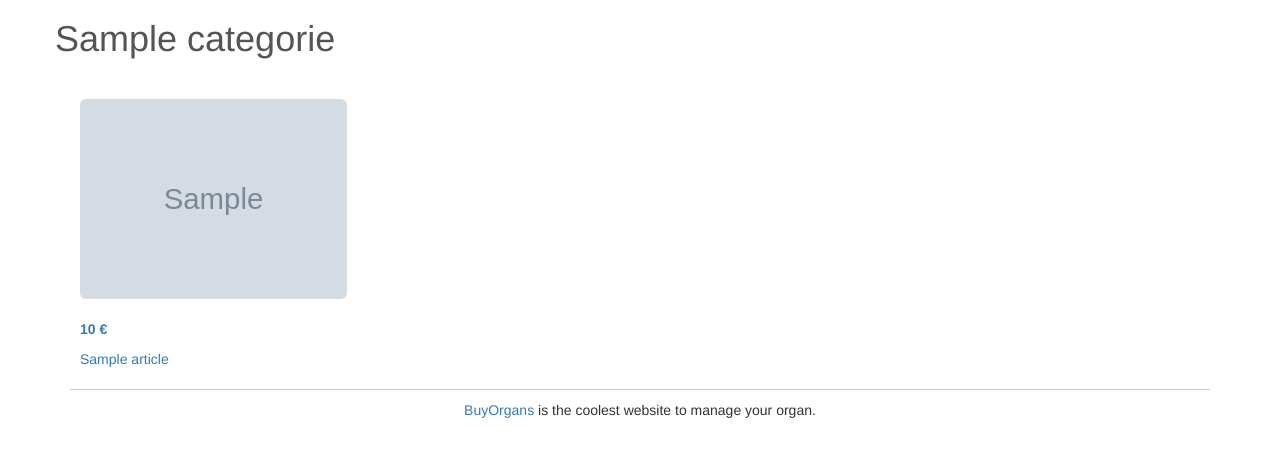
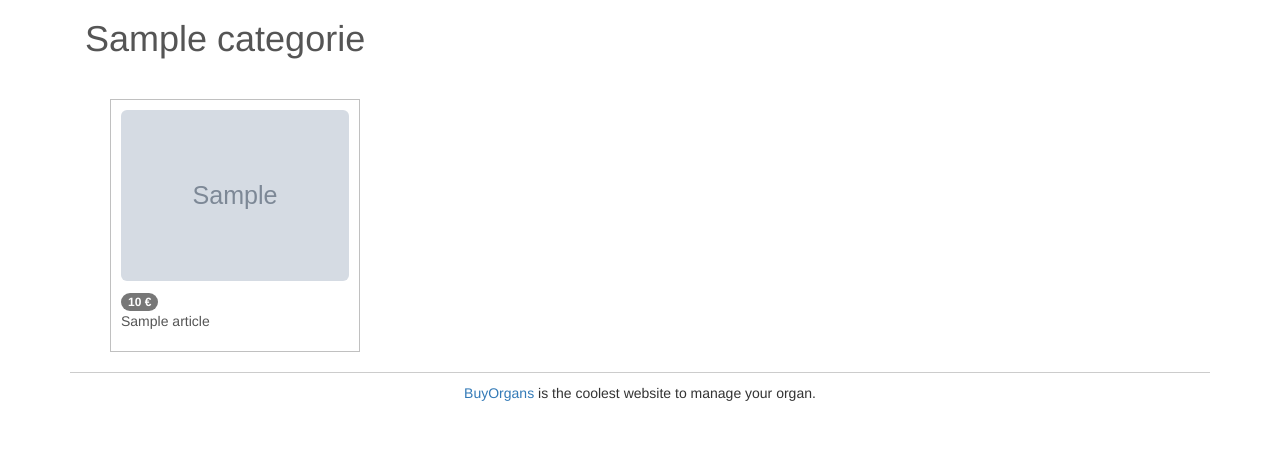
Before and after one commit to polytechlyon-isi2/BuyOrgans, a PHP site: template views/categorie.html.twig in a window 1280 px wide. Shown: the part 51-508 px from the top of the page. Run offline with PHP 8.4, Linux system fonts and the light colour scheme; the template is opened without the code that fills it: most values are stand-ins (such as "Sample title", 1, 10 or a date in 2020); grey boxes marked "Sample" are stand-in pictures; some libraries are stand-ins or nearby versions.

Commit message:
improve articles by categories

```diff
--- a/views/categorie.html.twig
+++ b/views/categorie.html.twig
@@ -7,14 +7,18 @@
     <br/>
     <div class ='row article'>
     {% for article in articles %}
-        <a href="{{ path('article', { 'id': article.id }) }}">
-        <div class='col-md-3'>
-            <img src="/img/{{ article.getImage() }}" class="img-rounded">
-            <br/><br/>
-            <p class='price'>{{ article.price }} €</p>
-            <p class='name'>{{ article.title }}</p>
+        <div class='col-md-3 col-sm-6 col-xs-12'>
+            <div class="box">
+            <a href="{{ path('article', { 'id': article.id }) }}">
+                <p class="image"><img src="/img/{{ article.getImage() }}" class="img-rounded img-responsive"></p>
+                <p>
+                    <span class="badge price">{{ article.price }} €</span>
+                    <br/>
+                    <span class="title">{{ article.title }}</span>
+                </p>
+            </a>
+            </div>
         </div>
-        </a>
     {% endfor %}
     </div>
 {% endblock %}
--- a/views/index.html.twig
+++ b/views/index.html.twig
@@ -9,10 +9,10 @@
 {% for categorie in categories %}
 <a class="catTitle" href="{{ path('categorie', { 'id': categorie.id }) }}">
 	<div class ='row categorie'>
-		<div class='col-md-2'>
-		    <img src="/img/{{ categorie.getImage() }}" class="img-rounded">
+		<div class='col-md-2 col-sm-4 col-xs-12'>
+		    <img src="/img/{{ categorie.getImage() }}" class="img-rounded img-responsive">
 		</div>
-		<div class='col-md-10'>
+		<div class='col-md-10 col-sm-8 col-xs-12'>
 			<h2>{{ categorie.title }}</h2>
 		</div>
 	</div>
--- a/views/layout.html.twig
+++ b/views/layout.html.twig
@@ -47,7 +47,7 @@
                 </div>
             </div><!-- /.container -->
         </nav>
-        <div id="content" class="row">{% block content %}{% endblock %}</div>
+        <div id="content" class="container">{% block content %}{% endblock %}</div>
         <footer class="footer">
             <a href="https://github.com/polytechlyon-isi2/BuyOrgans">BuyOrgans</a> is the coolest website to manage your organ.
         </footer>
--- a/web/css/buyorgans.css
+++ b/web/css/buyorgans.css
@@ -1,24 +1,18 @@
 body {
-
     padding-top: 50px;
-
 }
 
 
 .footer {
-
     border-top: 1px solid #ccc;
-
     padding-top: 10px;
-
     text-align: center;
-
 }
 
 .categorie{
 	border-bottom: 1px solid #ddd;
 	padding-top: 10px;
-	height:200px;
+	min-height:200px;
 }
 
 a .categorie{
@@ -31,8 +25,8 @@ a .categorie{
  	background:#EFEFEF;
  }
 .categorie img{
-	height:150px;
-	width:150px;
+	min-height: 150px;
+    min-width: 150px;
 }
 .col-centered{
     float: none;
@@ -47,11 +41,22 @@ a .categorie{
     margin: 10px;
 }
 
-.article img{
-	height:200px;
-	width:200x;
+.article a{
+    text-decoration: none;
+    color:#555;
 }
 
 .article .price{
     font-weight: bold;
 }
+
+.article .box{
+    border: 1px solid silver;
+    padding: 10px;
+    margin-bottom: 10px;
+}
+.article .box:hover{
+	border: 1px solid rgb(86, 180, 239);
+ 	box-shadow: 0px 1px 3px rgba(0, 0, 0, 0.05) inset, 0px 0px 8px rgba(82, 168, 236, 0.6);
+ 	background:#EFEFEF;
+    font-size: 1.05em;
```
Also changed, not shown: web/img/harmonium.jpg (deleted), web/img/harmonium.png (added), web/img/orguenumerique.jpg (deleted), web/img/orguenumerique.png (added).
